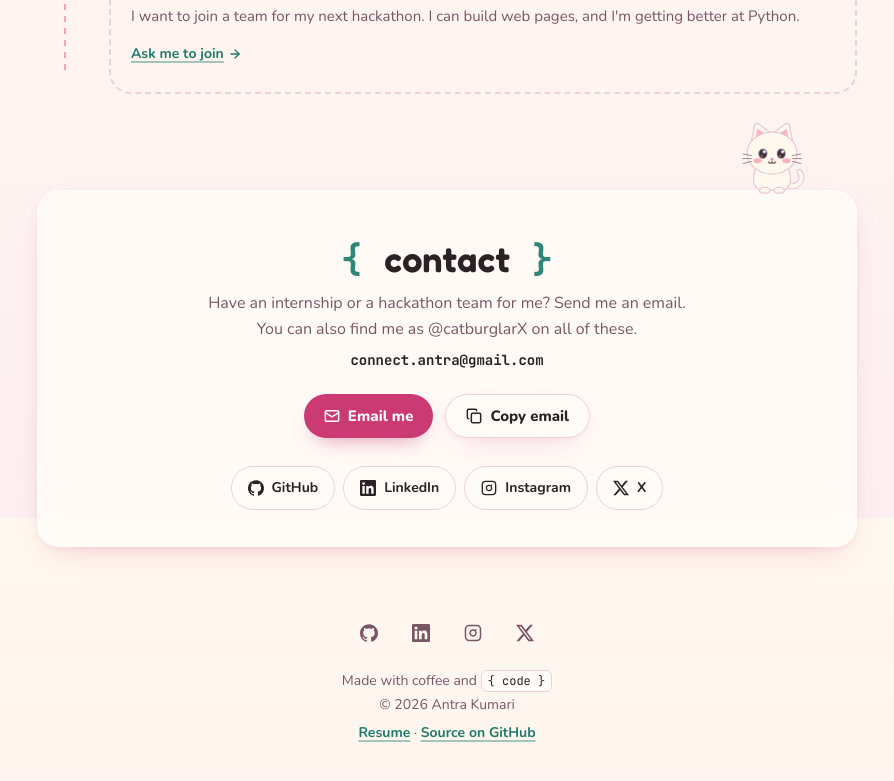
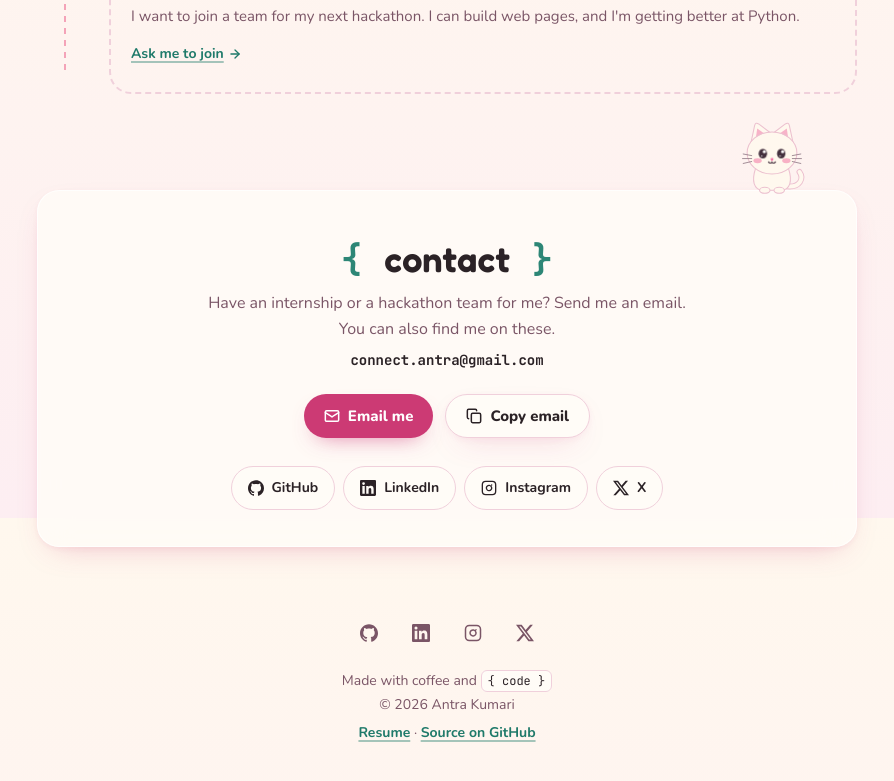
Before and after one commit to catburglarX/catburglarx, a Next.js app: page /catburglarx/ in a window 1280 px wide. Shown: the part 3482-4263 px from the top of the page, without its empty margins (193-1087 px from the left). Built offline with nearby package versions, Linux system fonts and the light colour scheme.

Commit message:
Stop saying one handle works for every profile

```diff
--- a/src/components/home/contact.tsx
+++ b/src/components/home/contact.tsx
@@ -16,8 +16,8 @@ export function Contact() {
           <Braces>contact</Braces>
         </h2>
         <p className="mx-auto mt-3 max-w-[52ch] text-muted-foreground">
-          Have an internship or a hackathon team for me? Send me an email. You can also find me as @
-          {profile.handle} on all of these.
+          Have an internship or a hackathon team for me? Send me an email. You can also find me on
+          these.
         </p>
         <p className="mt-2 font-mono text-sm font-bold break-all">{profile.email}</p>
         <div className="mt-6 flex flex-wrap justify-center gap-3">
```
